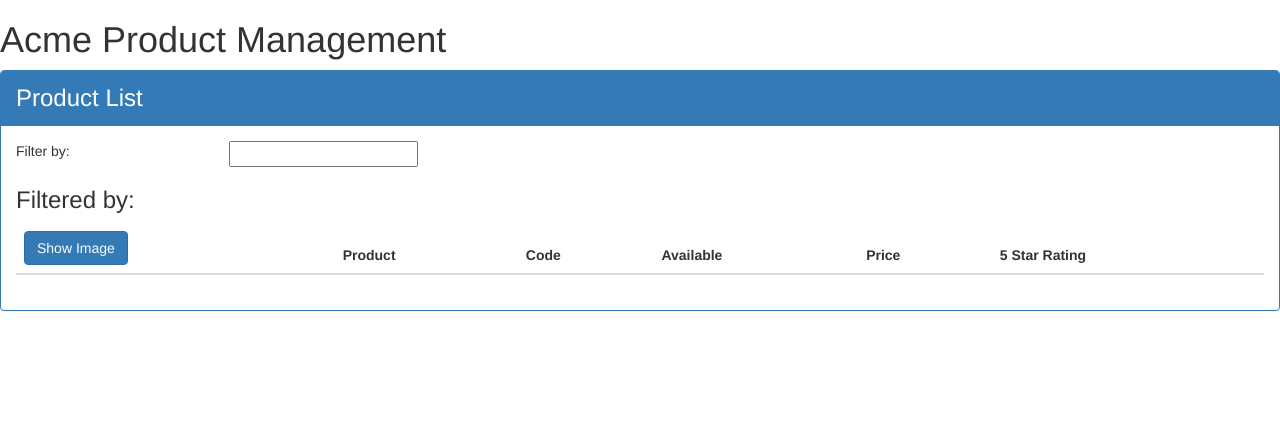
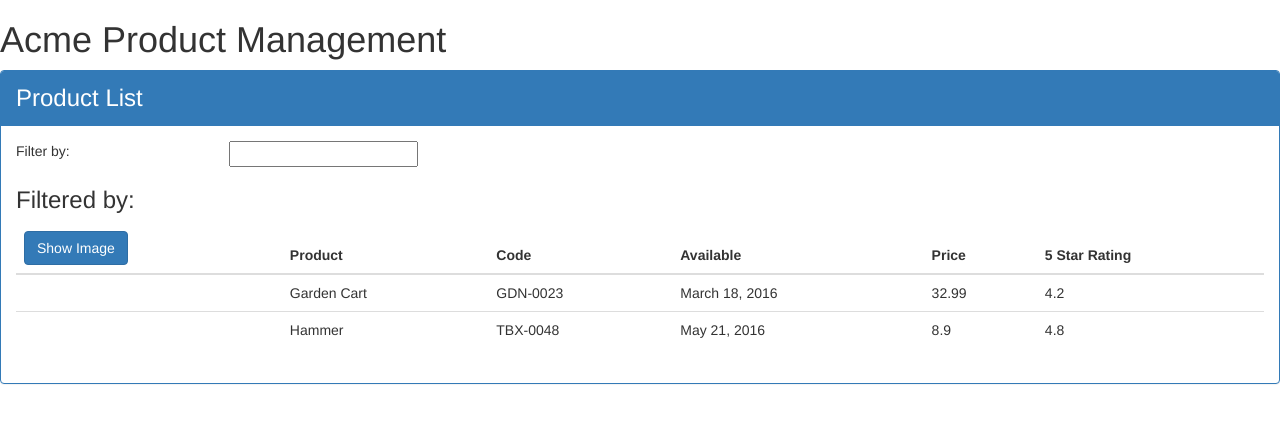
Before and after one commit to ALFTavares/LearningAngular, an Angular app: page / in a window 1280 px wide. Shown: the top 422 px of the page. Built offline with nearby package versions, Linux system fonts and the light colour scheme.

Commit message:
Added structural directives (*ngIf and *ngFor)

```diff
--- a/src/app/products/product-list.component.html
+++ b/src/app/products/product-list.component.html
@@ -15,7 +15,7 @@
             </div>
         </div>
         <div class="table-responsive">
-            <table class="table">
+            <table class="table" *ngIf="products && products.length">
                 <thead>
                     <tr>
                         <th>
@@ -31,7 +31,14 @@
                     </tr>
                 </thead>
                 <tbody>
-
+                    <tr *ngFor="let product of products">
+                        <td></td>
+                        <td>{{ product.productName }}</td>
+                        <td>{{ product.productCode }}</td>
+                        <td>{{ product.releaseDate }}</td>
+                        <td>{{ product.price }}</td>
+                        <td>{{ product.starRating }}</td>
+                    </tr>
                 </tbody>
             </table>
         </div>
--- a/src/app/products/product-list.component.ts
+++ b/src/app/products/product-list.component.ts
@@ -6,4 +6,26 @@
 })
 export class ProductListComponent {
     pageTitle: string = 'Product List';
+    products: any[] = [
+        {
+            "productId": 2,
+            "productName": "Garden Cart",
+            "productCode": "GDN-0023",
+            "releaseDate": "March 18, 2016",
+            "description": "15 gallon capacity rolling garden cart",
+            "price": 32.99,
+            "starRating": 4.2,
+            "imageUrl": "http://openclipart.org/image/300px/svg_to_png/58471/garden_cart.png"
+        },
+        {
+            "productId": 5,
+            "productName": "Hammer",
+            "productCode": "TBX-0048",
+            "releaseDate": "May 21, 2016",
+            "description": "Curved claw steel hammer",
+            "price": 8.9,
+            "starRating": 4.8,
+            "imageUrl": "http://openclipart.org/image/300px/svg_to_png/73/rejon_Hammer.png"
+        }
+    ];
 }
```
